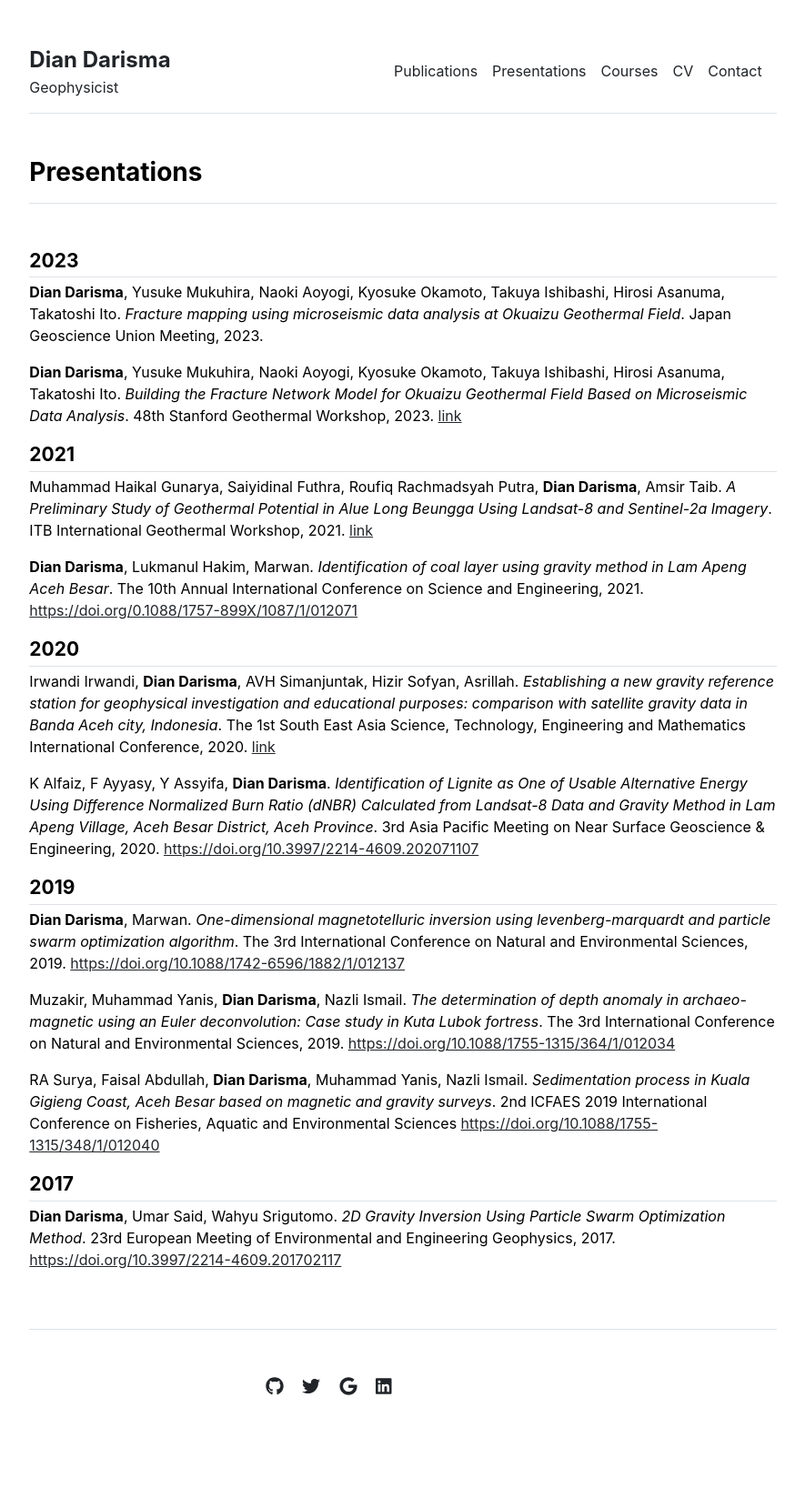
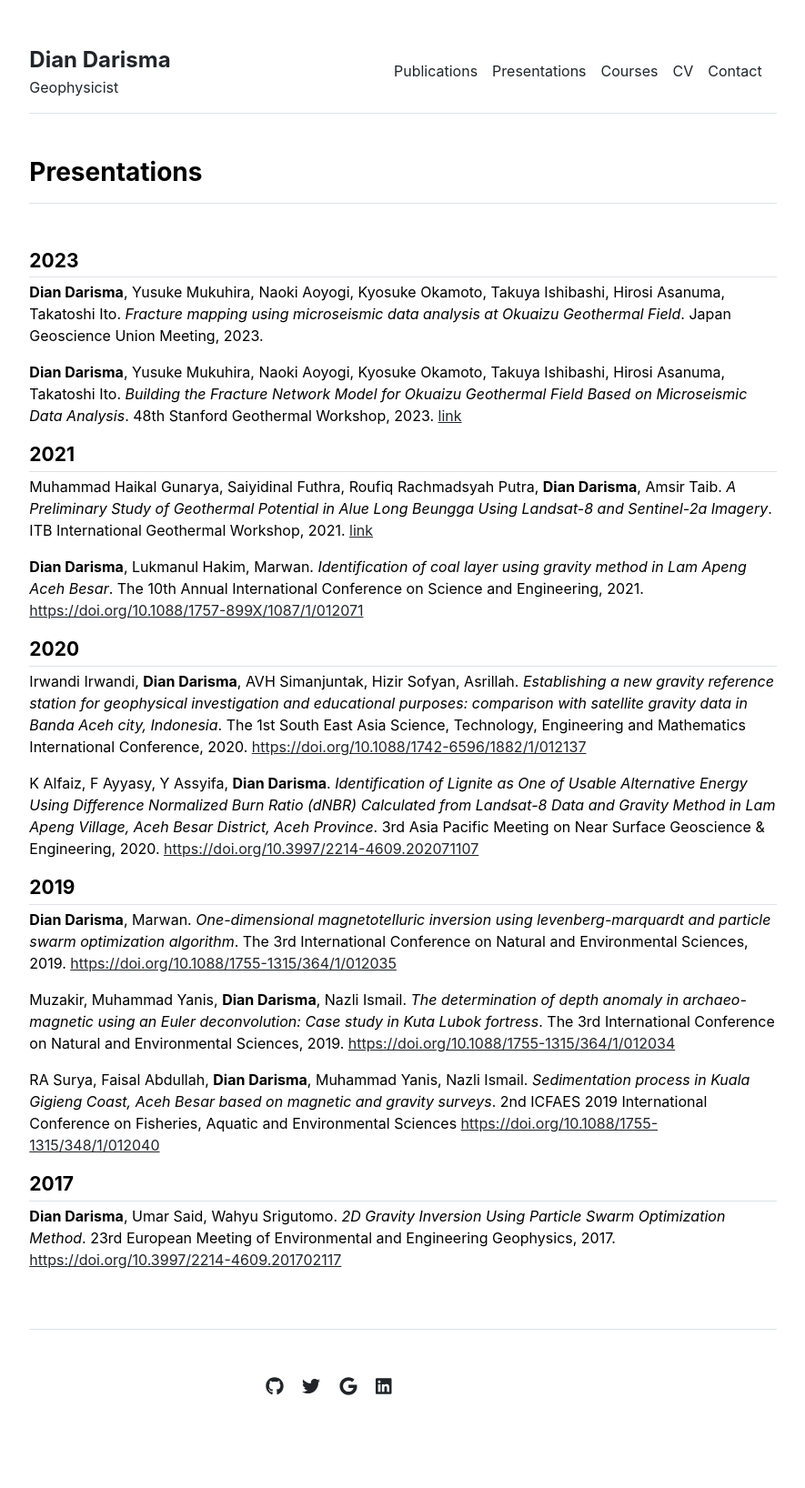
Before and after one commit to diandarisma/diandarisma.github.io, a Jekyll site: the page built from presentations.md, in a window 1280 px wide. Shown: the whole page at 91% size, without its empty margins (197-1082 px from the left). Built offline with Jekyll 4.4.1, drawn with Linux system fonts in a browser that asks for light colours; some of the changed lines change nothing that is shown.

Commit message:
Update presentations.html

```diff
--- a/_includes/presentations.html
+++ b/_includes/presentations.html
@@ -25,7 +25,7 @@
       <strong>Dian Darisma</strong>, Lukmanul Hakim, Marwan.
       <i>Identification of coal layer using gravity method in Lam Apeng Aceh Besar</i>.
       The 10th Annual International Conference on Science and Engineering, 2021.
-      <a href="https://doi.org/0.1088/1757-899X/1087/1/012071">https://doi.org/0.1088/1757-899X/1087/1/012071</a>
+      <a href="https://doi.org/10.1088/1757-899X/1087/1/012071">https://doi.org/10.1088/1757-899X/1087/1/012071</a>
     </p>
 
     <h4 class="fw-bold border-bottom pb-1 mb-1"><small>2020</small></h4>
@@ -33,7 +33,7 @@
       Irwandi Irwandi, <strong>Dian Darisma</strong>, AVH Simanjuntak, Hizir Sofyan, Asrillah.
       <i>Establishing a new gravity reference station for geophysical investigation and educational purposes: comparison with satellite gravity data in Banda Aceh city, Indonesia</i>.
       The 1st South East Asia Science, Technology, Engineering and Mathematics International Conference, 2020.
-      <a href="">link</a>
+      <a href="https://doi.org/10.1088/1742-6596/1882/1/012137">https://doi.org/10.1088/1742-6596/1882/1/012137</a>
     </p>
     <p>
       K Alfaiz, F Ayyasy, Y Assyifa, <strong>Dian Darisma</strong>.
@@ -47,7 +47,7 @@
       <strong>Dian Darisma</strong>, Marwan.
       <i>One-dimensional magnetotelluric inversion using levenberg-marquardt and particle swarm optimization algorithm</i>.
       The 3rd International Conference on Natural and Environmental Sciences, 2019.
-      <a href="https://doi.org/10.1088/1742-6596/1882/1/012137">https://doi.org/10.1088/1742-6596/1882/1/012137</a>
+      <a href="https://doi.org/10.1088/1755-1315/364/1/012035">https://doi.org/10.1088/1755-1315/364/1/012035</a>
     </p>
     <p>
       Muzakir, Muhammad Yanis, <strong>Dian Darisma</strong>, Nazli Ismail.
```
